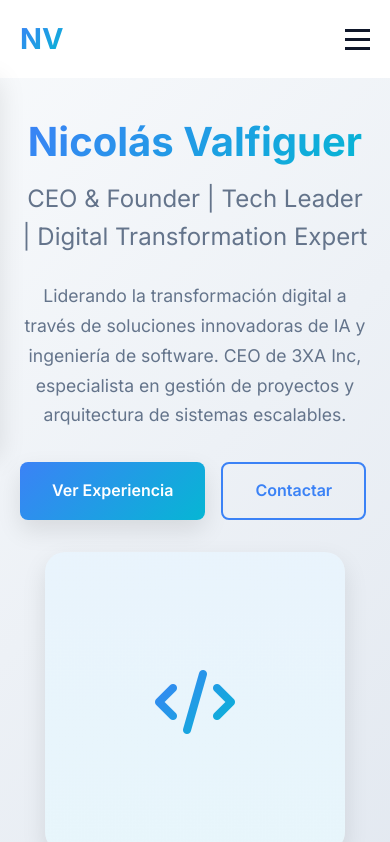
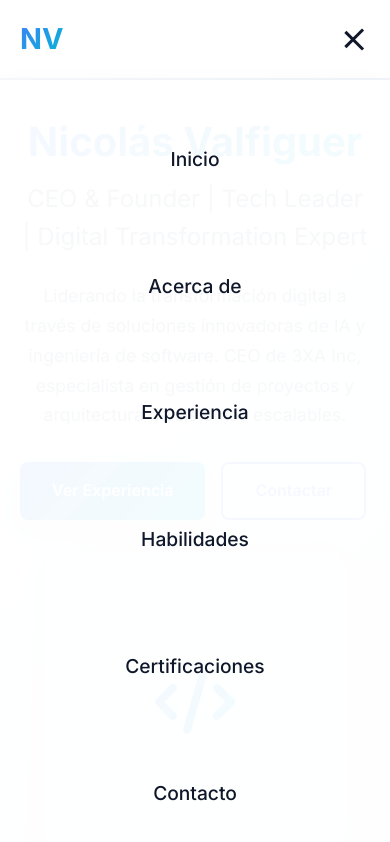
Before and after one commit to valfiguer/valfiguer, a plain HTML site: page index.html in a window 390 px wide. Both pictures are taken after a click on the element 357 px from the left and 39 px from the top of the page. Shown: the top 842 px of the page. Drawn offline with Linux system fonts and the light colour scheme.

Commit message:
1.0.1
Estupido

```diff
--- a/script.js
+++ b/script.js
@@ -1,4 +1,3 @@
-
 // script.js
 
 // Smooth scroll for navigation links
@@ -12,22 +11,48 @@
 
         // Smooth scroll
         targetSection.scrollIntoView({ behavior: 'smooth' });
+
+        // Close the mobile menu if it's open
+        const hamburger = document.querySelector('.hamburger');
+        const navMenu = document.querySelector('.nav-menu');
+        if (navMenu.classList.contains('active')) {
+            hamburger.classList.remove('active');
+            navMenu.classList.remove('active');
+        }
     });
+});
+
+// Hamburger menu toggle
+const hamburger = document.querySelector('.hamburger');
+const navMenu = document.querySelector('.nav-menu');
+
+hamburger.addEventListener('click', () => {
+    hamburger.classList.toggle('active');
+    navMenu.classList.toggle('active');
+});
+
+// Close menu when clicking outside
+document.addEventListener('click', (e) => {
+    if (!hamburger.contains(e.target) && !navMenu.contains(e.target)) {
+        hamburger.classList.remove('active');
+        navMenu.classList.remove('active');
+    }
 });
 
 // Contact form submission handling
 const contactForm = document.getElementById('contactForm');
 
+if (contactForm) {
     contactForm.addEventListener('submit', (e) => {
         e.preventDefault();
         const name = document.getElementById('name').value;
         const email = document.getElementById('email').value;
         const message = document.getElementById('message').value;
 
-    // Here you can add your form submission logic (e.g., sending data to a server)
-
+        // Aquí puedes añadir tu lógica de envío de formulario
         alert(`Mensaje enviado:\nNombre: name\nEmail:{name}\nEmail:name\nEmail:{email}\nMensaje: ${message}`);
 
-    // Reset the form
+        // Resetear el formulario
         contactForm.reset();
     });
+}
--- a/style.css
+++ b/style.css
@@ -749,3 +749,68 @@
         flex-direction: column;
         gap: 1rem;
     }
+
+  /* Estilos para el menú hamburguesa */
+.hamburger {
+    display: none;  /* Se mostrará solo en pantallas pequeñas */
+    flex-direction: column;
+    cursor: pointer;
+    padding: 4px;
+}
+
+.hamburger .bar {
+    width: 25px;
+    height: 3px;
+    background-color: var(--dark-color);
+    margin: 3px 0;
+    transition: 0.3s;
+}
+
+/* Animación de la hamburguesa */
+.hamburger.active .bar:nth-child(1) {
+    transform: rotate(-45deg) translate(-5px, 6px);
+}
+
+.hamburger.active .bar:nth-child(2) {
+    opacity: 0;
+}
+
+.hamburger.active .bar:nth-child(3) {
+    transform: rotate(45deg) translate(-5px, -6px);
+}
+
+/* Responsive - mostrar hamburguesa en móvil */
+@media screen and (max-width: 768px) {
+    .hamburger {
+        display: flex;
+    }
+
+    .nav-menu {
+        position: fixed; /* Asegúrate de que esté en posición fija */
+        left: -100%; /* Fuera de la vista por defecto */
+        top: 80px; /* Ajusta si es necesario */
+        flex-direction: column;
+        background-color: rgba(255, 255, 255, 0.95);
+        backdrop-filter: blur(10px);
+        width: 100%;
+        text-align: center;
+        transition: left 0.3s ease; /* Cambia 'transition' para que 'left' se anime */
+        box-shadow: 0 10px 27px rgba(0, 0, 0, 0.05);
+        z-index: 999;
+        padding: 2rem 0;
+    }
+
+    .nav-menu.active {
+        left: 0; /* Cuando está activo, se desplaza a la vista */
+    }
+
+    .nav-menu li {
+        margin: 1rem 0;
+    }
+
+    .nav-menu li a {
+        font-size: 1.2rem;
+        padding: 1rem;
+        display: block;
+    }
+}
```
Lines whose indentation alone changed are shown as unchanged.
